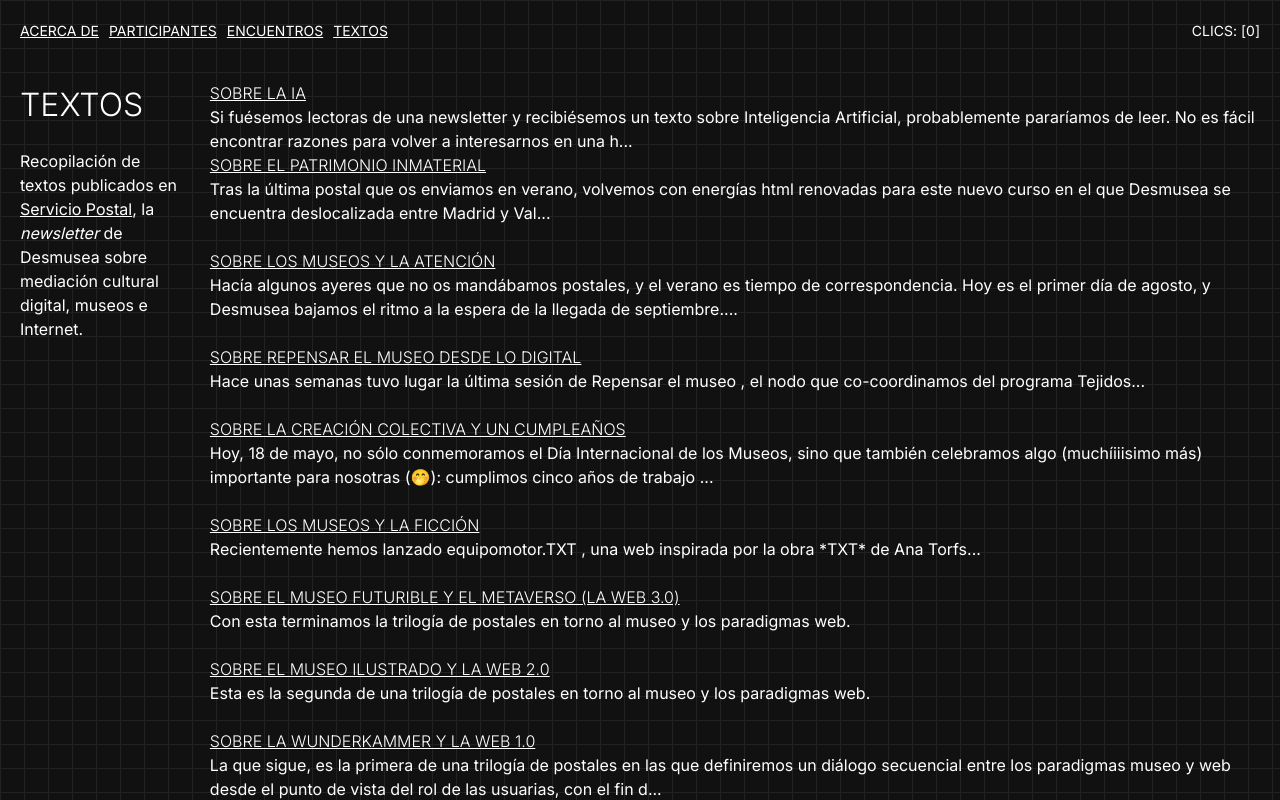
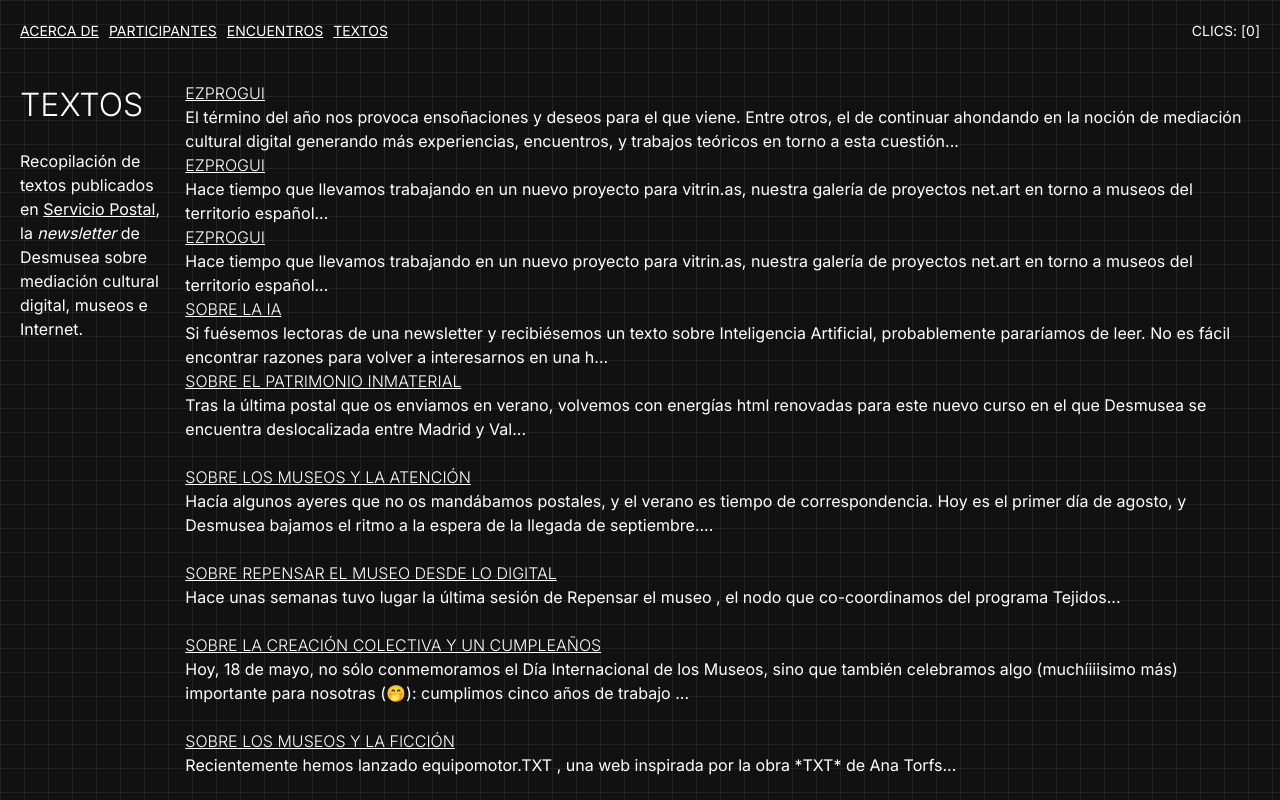
Before and after one commit to claraharguindey/clicar-click, a Next.js app: page /textos in a window 1280 px wide. Shown: the top 800 px of the page. Built offline with nearby package versions, Linux system fonts and the light colour scheme.

Commit message:
Updat links

```diff
--- a/src/app/context/store.tsx
+++ b/src/app/context/store.tsx
@@ -3,8 +3,6 @@
 import {
   createContext,
   useContext,
-  Dispatch,
-  SetStateAction,
   useState,
 } from "react";
 
--- a/src/app/textos/page.tsx
+++ b/src/app/textos/page.tsx
@@ -25,7 +25,47 @@
         <ul>
           <li>
             <Link
-              href={"https://tinyletter.com/desmusea/letters/message-9"}
+              href={"https://desmusea.substack.com/p/message-11"}
+              target="_blank"
+            >
+              <h2 className="subtitle">Ezprogui</h2>
+            </Link>
+            <p>
+              El término del año nos provoca ensoñaciones y deseos para el que
+              viene. Entre otros, el de continuar ahondando en la noción de
+              mediación cultural digital generando más experiencias, encuentros,
+              y trabajos teóricos en torno a esta cuestión...
+            </p>
+          </li>
+          <li>
+            <Link
+              href={"https://desmusea.substack.com/p/message-10"}
+              target="_blank"
+            >
+              <h2 className="subtitle">Ezprogui</h2>
+            </Link>
+            <p>
+              Hace tiempo que llevamos trabajando en un nuevo proyecto para
+              vitrin.as, nuestra galería de proyectos net.art en torno a museos
+              del territorio español...
+            </p>
+          </li>
+          <li>
+            <Link
+              href={"https://desmusea.substack.com/p/message-9"}
+              target="_blank"
+            >
+              <h2 className="subtitle">Ezprogui</h2>
+            </Link>
+            <p>
+              Hace tiempo que llevamos trabajando en un nuevo proyecto para
+              vitrin.as, nuestra galería de proyectos net.art en torno a museos
+              del territorio español...
+            </p>
+          </li>
+          <li>
+            <Link
+              href={"https://desmusea.substack.com/p/message-9"}
               target="_blank"
             >
               <h2 className="subtitle">Sobre la IA</h2>
@@ -39,7 +79,7 @@
           </li>
           <li>
             <Link
-              href={"https://tinyletter.com/desmusea/letters/message-8"}
+              href={"https://desmusea.substack.com/p/message-8"}
               target="_blank"
             >
               <h2 className="subtitle">Sobre el patrimonio inmaterial</h2>
@@ -53,7 +93,7 @@
           <br />
           <li>
             <Link
-              href={"https://tinyletter.com/desmusea/letters/message-7"}
+              href={"https://desmusea.substack.com/p/message-7"}
               target="_blank"
             >
               <h2 className="subtitle">Sobre los museos y la atención</h2>
@@ -68,7 +108,7 @@
           <br />
           <li>
             <Link
-              href={"https://tinyletter.com/desmusea/letters/message-6"}
+              href={"https://desmusea.substack.com/p/message-6"}
               target="_blank"
             >
               <h2 className="subtitle">
@@ -83,7 +123,7 @@
           <br />
           <li>
             <Link
-              href={"https://tinyletter.com/desmusea/letters/message-5"}
+              href={"https://desmusea.substack.com/p/message-5"}
               target="_blank"
             >
               <h2 className="subtitle">
@@ -99,7 +139,7 @@
           <br />
           <li>
             <Link
-              href={"https://tinyletter.com/desmusea/letters/message-4"}
+              href={"https://desmusea.substack.com/p/message-4"}
               target="_blank"
             >
               <h2 className="subtitle">Sobre los museos y la ficción</h2>
@@ -112,7 +152,7 @@
           <br />
           <li>
             <Link
-              href={"https://tinyletter.com/desmusea/letters/message-3"}
+              href={"https://desmusea.substack.com/p/message-3"}
               target="_blank"
             >
               <h2 className="subtitle">
@@ -128,7 +168,7 @@
           <br />
           <li>
             <Link
-              href={"https://tinyletter.com/desmusea/letters/message-2"}
+              href={"https://desmusea.substack.com/p/message-2"}
               target="_blank"
             >
               <h2 className="subtitle">
@@ -144,7 +184,7 @@
           <br />
           <li>
             <Link
-              href={"https://tinyletter.com/desmusea/letters/message-1"}
+              href={"https://desmusea.substack.com/p/message-1"}
               target="_blank"
             >
               <h2 className="subtitle">Sobre la wunderkammer y la web 1.0</h2>
@@ -158,7 +198,7 @@
           <br />
           <li>
             <Link
-              href={"https://tinyletter.com/desmusea/letters/message"}
+              href={"https://desmusea.substack.com/p/message"}
               target="_blank"
             >
               <h2 className="subtitle">Sobre jardines digitales</h2>
```
